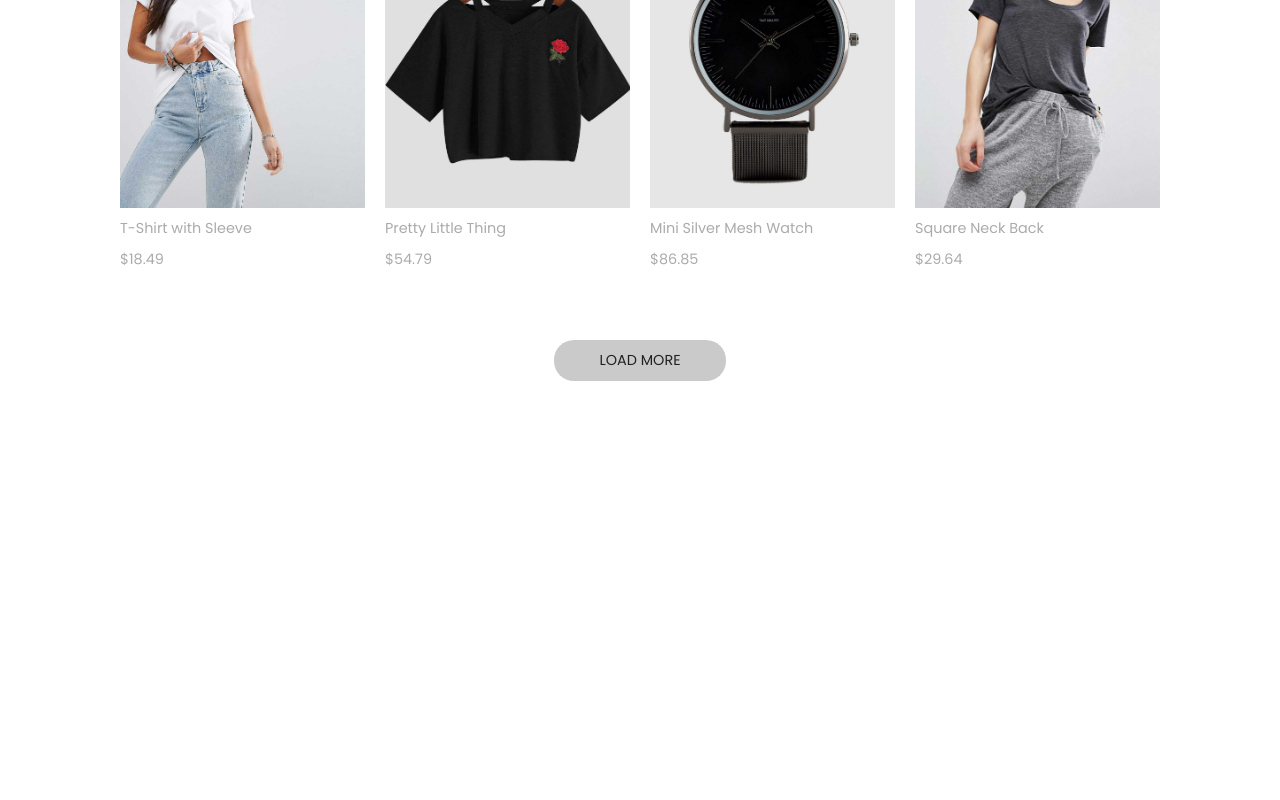
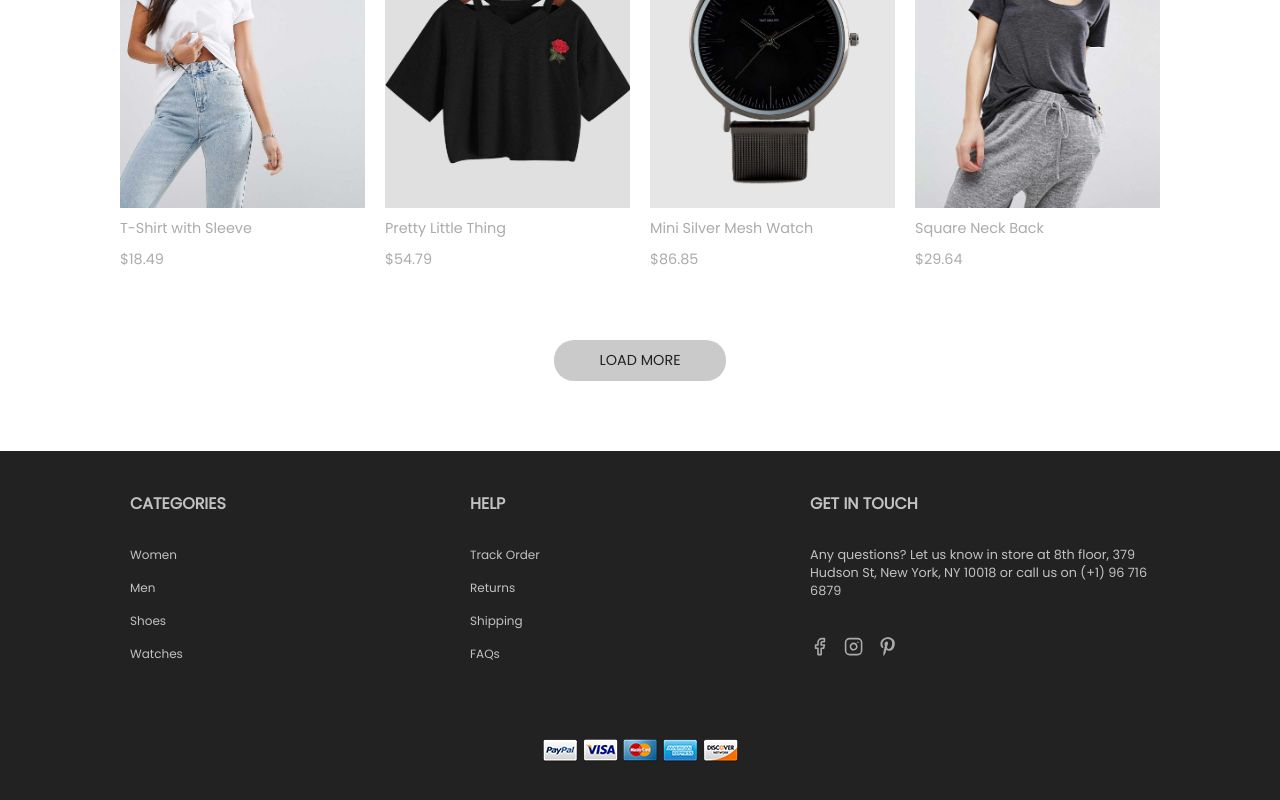
Before and after one commit to aPan377/react-coza--store, a React (Create React App) app: page / in a window 1280 px wide. Shown: the part 2792-3592 px from the top of the page. Before the commit the page ends 3243 px from the top, so only its background shows below. Built offline with nearby package versions, Linux system fonts and the light colour scheme.

Commit message:
Footer was added

```diff
--- a/src/components/App.js
+++ b/src/components/App.js
@@ -1,6 +1,7 @@
 import Navbar from "./navbar/Navbar";
 import Categories from "./categories/Categories";
 import Products from "./products/Products";
+import Footer from "./footer/Footer";
 
 import "../css/app.css";
 
@@ -10,7 +11,7 @@ function App() {
       <Navbar />
       <Categories />
       <Products />
-      {/* Footer */}
+      <Footer />
     </div>
   );
 }
--- /dev/null
+++ b/src/components/footer/Footer.js
@@ -0,0 +1,78 @@
+import { FiFacebook, FiInstagram } from "react-icons/fi";
+import { FaPinterestP } from "react-icons/fa";
+
+import paymentIcon1 from "../../images/icons/icon-pay-01.png";
+import paymentIcon2 from "../../images/icons/icon-pay-02.png";
+import paymentIcon3 from "../../images/icons/icon-pay-03.png";
+import paymentIcon4 from "../../images/icons/icon-pay-04.png";
+import paymentIcon5 from "../../images/icons/icon-pay-05.png";
+
+const Footer = () => {
+  return (
+    <footer className="footer--container">
+      <div className="footer--container--wrap">
+        <div>
+          <h3>categories</h3>
+          <ul>
+            <li>
+              <a>Women</a>
+            </li>
+            <li>
+              <a>Men</a>
+            </li>
+            <li>
+              <a>Shoes</a>
+            </li>
+            <li>
+              <a>Watches</a>
+            </li>
+          </ul>
+        </div>
+        <div>
+          <h3>help</h3>
+          <ul>
+            <li>
+              <a>Track Order</a>
+            </li>
+            <li>
+              <a>Returns</a>
+            </li>
+            <li>
+              <a>Shipping</a>
+            </li>
+            <li>
+              <a>FAQs</a>
+            </li>
+          </ul>
+        </div>
+        <div>
+          <h3>get in touch</h3>
+          <p>
+            Any questions? Let us know in store at 8th floor, 379 Hudson St, New
+            York, NY 10018 or call us on (+1) 96 716 6879{" "}
+          </p>
+          <div className="footer--social--icons">
+            <div>
+              <FiFacebook />
+            </div>
+            <div>
+              <FiInstagram />
+            </div>
+            <div>
+              <FaPinterestP />
+            </div>
+          </div>
+        </div>
+      </div>
+      <div className="footer--payment--icons">
+        <img src={paymentIcon1} />
+        <img src={paymentIcon2} />
+        <img src={paymentIcon3} />
+        <img src={paymentIcon4} />
+        <img src={paymentIcon5} />
+      </div>
+    </footer>
+  );
+};
+
+export default Footer;
--- a/src/css/app.css
+++ b/src/css/app.css
@@ -545,4 +545,77 @@
   color: #f5f6fd;
 }
 
+.footer--container {
+  background-color: #222;
+  color: #c2c2c2;
+  padding: 0 10px;
+  display: flex;
+  flex-direction: column;
+}
+.footer--container .footer--container--wrap {
+  padding: 40px 0;
+  display: grid;
+  grid-template-columns: repeat(1, min-width(0, 1fr));
+  font-size: 0.85rem;
+}
+@media (min-width: 640px) {
+  .footer--container .footer--container--wrap {
+    grid-template-columns: repeat(2, minmax(0, 1fr));
+  }
+}
+@media (min-width: 1024px) {
+  .footer--container .footer--container--wrap {
+    padding: 0 120px;
+    grid-template-columns: repeat(3, minmax(0, 1fr));
+  }
+}
+.footer--container .footer--container--wrap div h3 {
+  text-transform: uppercase;
+  padding-top: 40px;
+}
+.footer--container .footer--container--wrap div ul {
+  list-style: none;
+  padding-top: 30px;
+  display: flex;
+  flex-direction: column;
+  gap: 15px;
+  font-size: 0.75rem;
+}
+.footer--container .footer--container--wrap div ul li a {
+  transition: color 0.3s;
+}
+.footer--container .footer--container--wrap div ul li a:hover {
+  color: #5f6bbd;
+  cursor: pointer;
+}
+.footer--container .footer--container--wrap div p {
+  padding-top: 30px;
+  font-size: 0.8rem;
+}
+.footer--container .footer--container--wrap .footer--social--icons {
+  padding: 35px 0;
+  color: #ababab;
+  display: flex;
+  gap: 15px;
+  font-size: 1.2rem;
+}
+.footer--container .footer--container--wrap .footer--social--icons div {
+  transition: color 0.3s;
+}
+.footer--container .footer--container--wrap .footer--social--icons div:hover {
+  color: #5f6bbd;
+  cursor: pointer;
+}
+.footer--container .footer--payment--icons {
+  padding-bottom: 50px;
+  display: flex;
+  justify-content: center;
+  gap: 5px;
+}
+@media (min-width: 1024px) {
+  .footer--container .footer--payment--icons {
+    padding-top: 40px;
+  }
+}
+
 /*# sourceMappingURL=app.css.map */
--- a/src/sass/app.scss
+++ b/src/sass/app.scss
@@ -4,3 +4,4 @@
 @use "categories";
 @use "product";
 @use "products";
+@use "footer";
--- /dev/null
+++ b/src/sass/footer.scss
@@ -0,0 +1,77 @@
+@use "./colors";
+
+.footer--container {
+  background-color: colors.$blackRegChocho;
+  color: colors.$darkWhiteRegHov;
+  padding: 0 10px;
+  display: flex;
+  flex-direction: column;
+
+  .footer--container--wrap {
+    @media (min-width: 640px) {
+      grid-template-columns: repeat(2, minmax(0, 1fr));
+    }
+    @media (min-width: 1024px) {
+      padding: 0 120px;
+      grid-template-columns: repeat(3, minmax(0, 1fr));
+    }
+
+    padding: 40px 0;
+    display: grid;
+    grid-template-columns: repeat(1, min-width(0, 1fr));
+    font-size: 0.85rem;
+
+    div {
+      h3 {
+        text-transform: uppercase;
+        padding-top: 40px;
+      }
+      ul {
+        list-style: none;
+        padding-top: 30px;
+        display: flex;
+        flex-direction: column;
+        gap: 15px;
+        font-size: 0.75rem;
+
+        li {
+          a {
+            transition: color 0.3s;
+            &:hover {
+              color: colors.$purpleRegHov;
+              cursor: pointer;
+            }
+          }
+        }
+      }
+      p {
+        padding-top: 30px;
+        font-size: 0.8rem;
+      }
+    }
+    .footer--social--icons {
+      padding: 35px 0;
+      color: colors.$darkWhiteColor;
+      display: flex;
+      gap: 15px;
+      font-size: 1.2rem;
+      div {
+        transition: color 0.3s;
+        &:hover {
+          color: colors.$purpleRegHov;
+          cursor: pointer;
+        }
+      }
+    }
+  }
+  .footer--payment--icons {
+    padding-bottom: 50px;
+    display: flex;
+    justify-content: center;
+    gap: 5px;
+
+    @media (min-width: 1024px) {
+      padding-top: 40px;
+    }
+  }
+}
```
Also changed, not shown: 1 other file (tests, documents, lock files or other folders).
